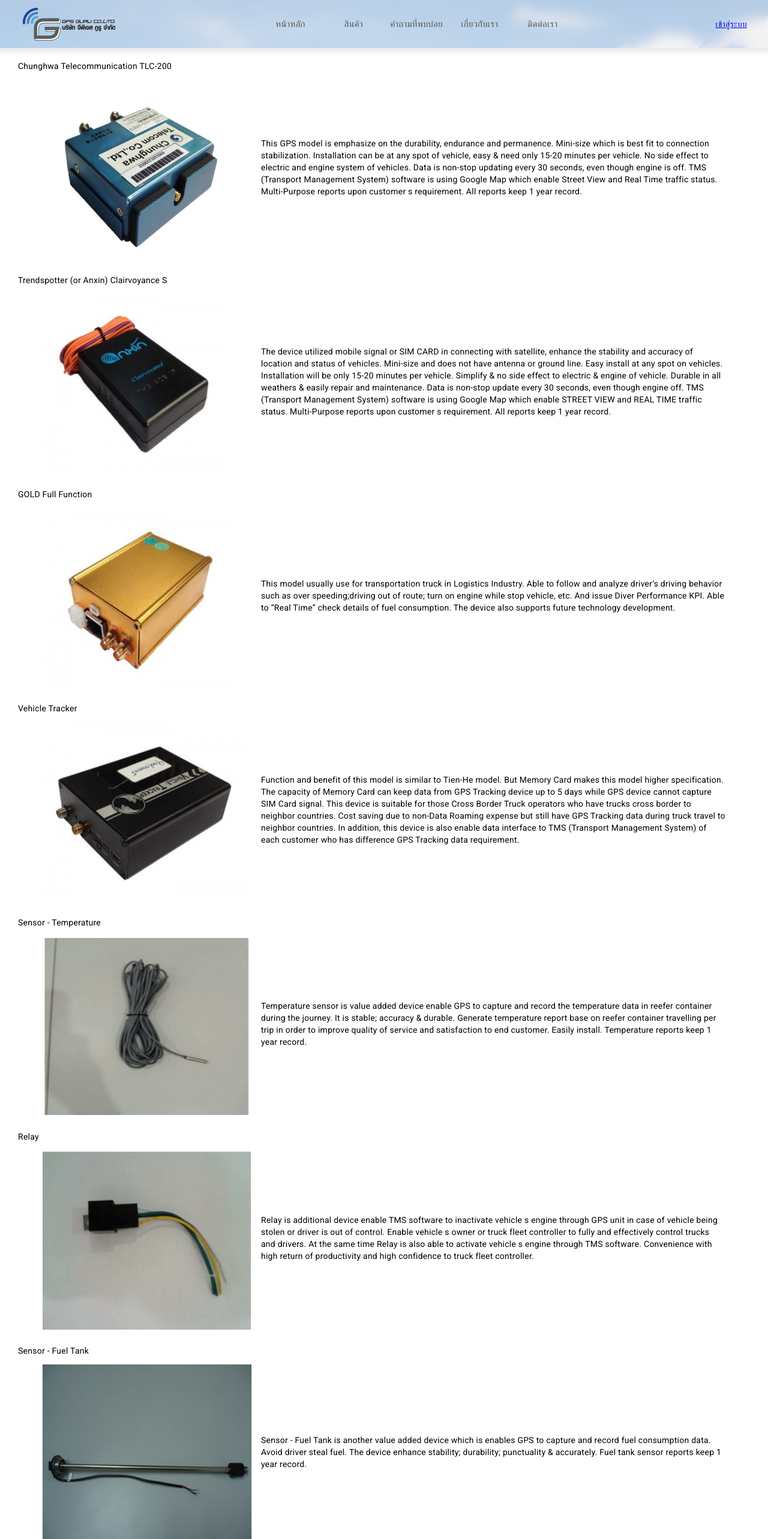
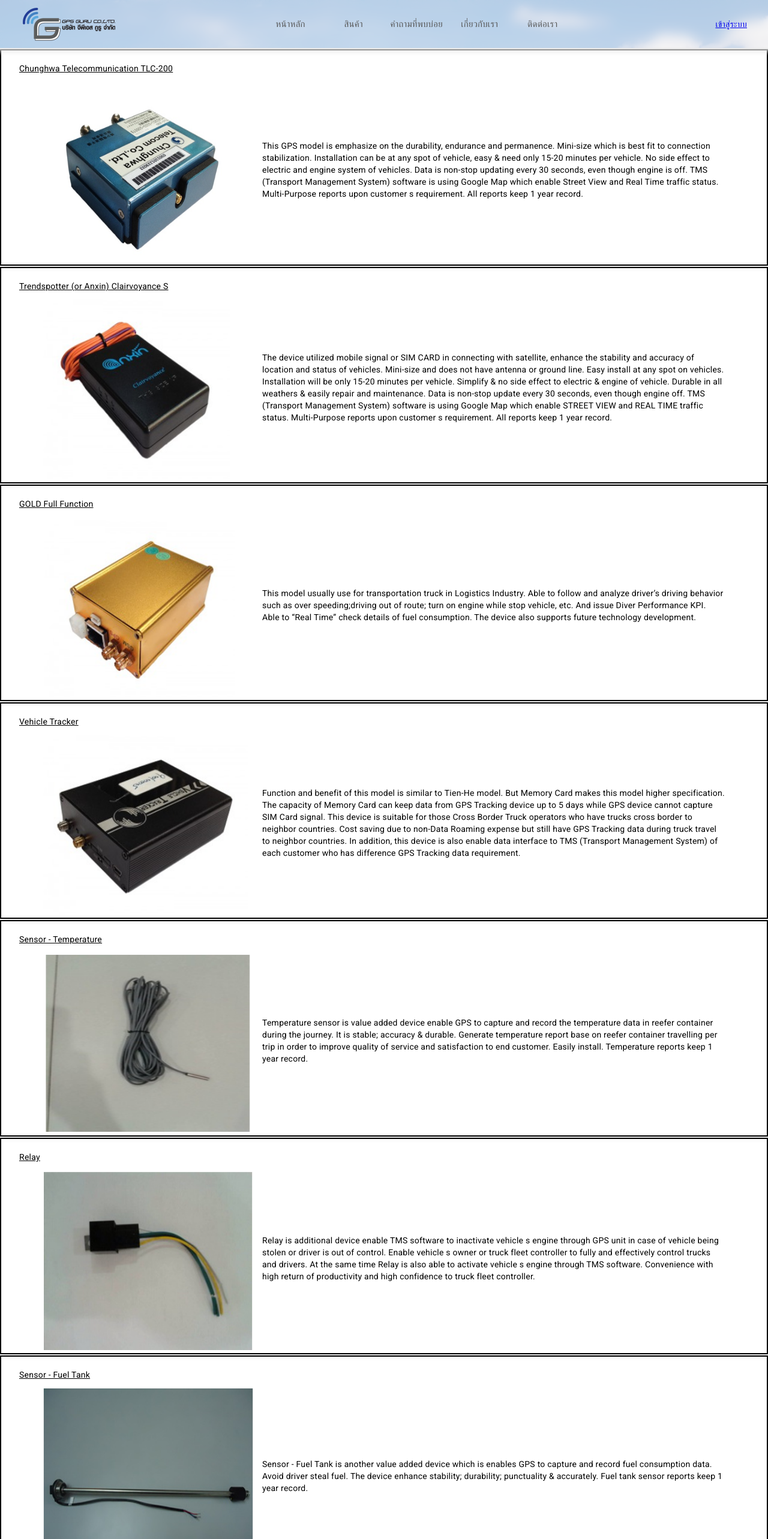
Before and after one commit to PpParinya/gpsguru, an Angular app: page /product in a window 1280 px wide. Shown: the top 2566 px of the page at 60% size. Built offline with nearby package versions, Linux system fonts and the light colour scheme; a web font is replaced by a local one.

Commit message:
first commit

```diff
--- a/src/app/main/product/product.component.html
+++ b/src/app/main/product/product.component.html
@@ -1,6 +1,6 @@
 <div class="flex-container">
   <div class="product">
-    <div>
+    <div class="crad-main" >
       <p class="product-title">Chunghwa Telecommunication TLC-200</p>
       <div class="crad">
         <div>
@@ -27,7 +27,7 @@
       </div>
     </div>
 
-    <div>
+    <div class="crad-main">
       <p class="product-title">Trendspotter (or Anxin) Clairvoyance S</p>
       <div class="crad">
         <div>
@@ -56,7 +56,7 @@
       </div>
     </div>
 
-    <div>
+    <div class="crad-main">
       <p class="product-title">GOLD Full Function</p>
       <div class="crad">
         <div>
@@ -80,7 +80,7 @@
       </div>
     </div>
 
-  <div>
+  <div class="crad-main">
     <p class="product-title">Vehicle Tracker</p>
     <div class="crad">
       <div>
@@ -103,7 +103,7 @@
     </div>
   </div>
 
-  <div>
+  <div class="crad-main">
     <p class="product-title">Sensor - Temperature</p>
     <div class="crad">
       <div>
@@ -124,7 +124,7 @@
     </div>
   </div>
 
-  <div>
+  <div class="crad-main">
     <p class="product-title">Relay</p>
     <div class="crad">
       <div>
@@ -146,7 +146,7 @@
     </div>
   </div>
 
-  <div>
+  <div class="crad-main">
     <p class="product-title">Sensor - Fuel Tank</p>
     <div class="crad">
       <div>
@@ -167,7 +167,7 @@
     </div>
   </div>
 
-  <div>
+  <div class="crad-main">
     <p class="product-title">CME-400  Series magcard & deposit book reader introduction</p>
     <div class="crad">
       <div>
--- a/src/app/main/product/product.component.scss
+++ b/src/app/main/product/product.component.scss
@@ -8,9 +8,16 @@
 
         background-color: white;
 
+        .crad-main{
+            border: 2px solid #000; /* กำหนดกรอบรูปสีดำ */
+            box-shadow: 2px 2px 10px rgba(0, 0, 0, 0.1); /* เพิ่มเงาให้กรอบ */
+            margin-top: 2px;
+        }
+
         .product-title {
             margin-top: 20px;
             margin-left: 30px;
+            text-decoration: underline;
         }
 
         .crad{
```
